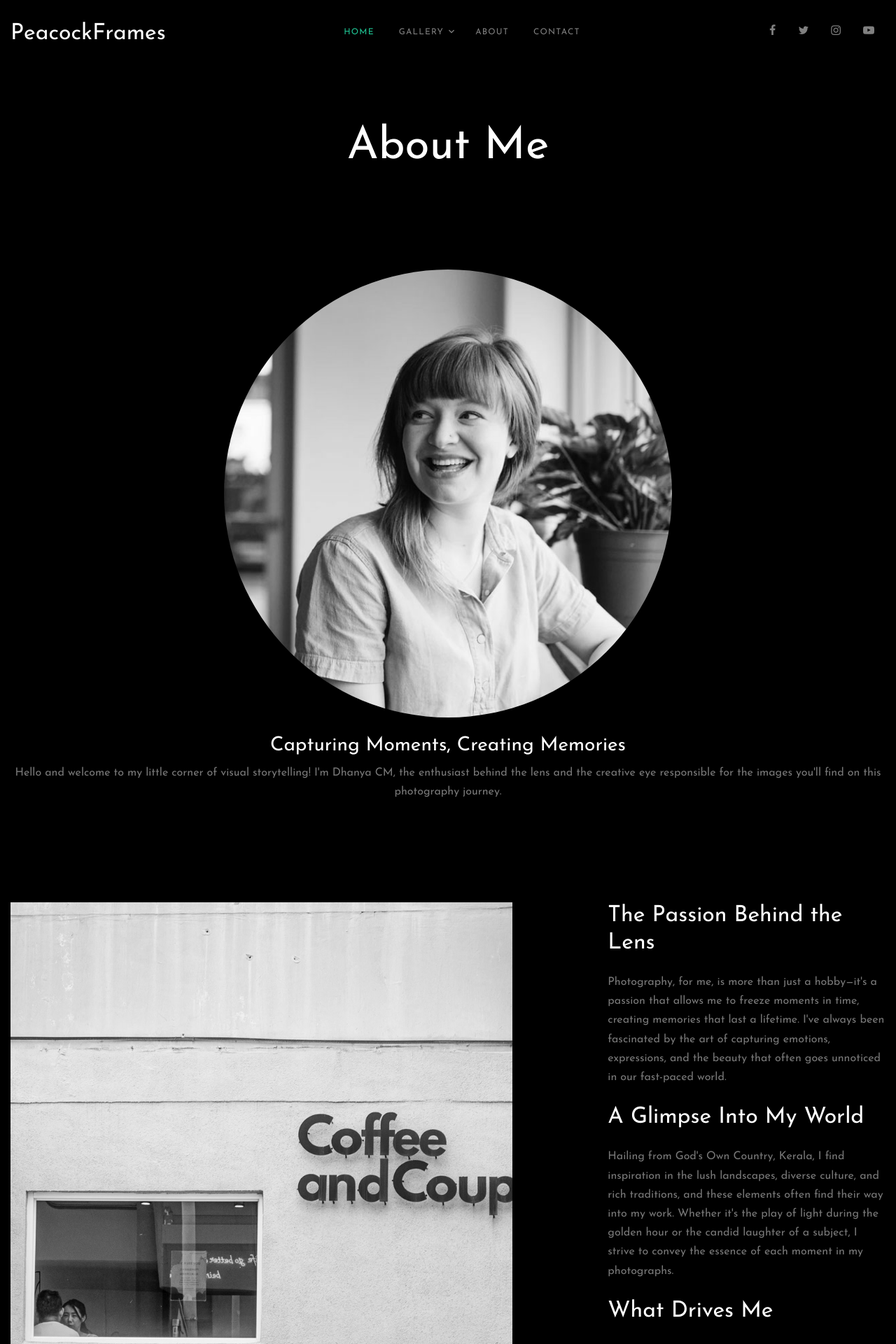
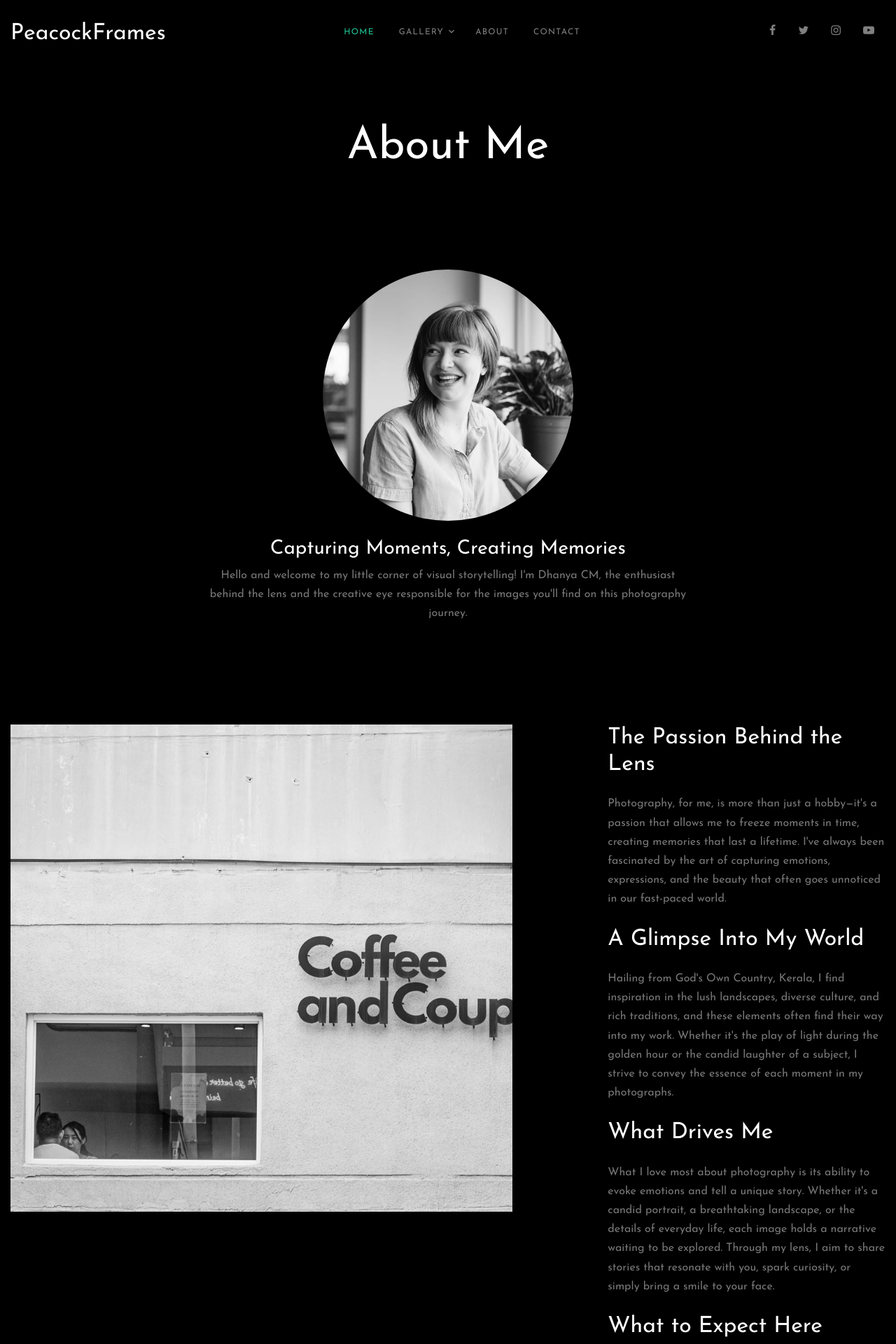
Before and after one commit to dhanyacm/peacockframes, a Jekyll site: the page built from about.html, in a window 1280 px wide. Shown: the top 1920 px of the page at 70% size. Built offline with Jekyll 4.4.1, drawn with Linux system fonts in a browser that asks for light colours; some web fonts are replaced; a script that is not in the unit is left out.

Commit message:
Update about.html

```diff
--- a/about.html
+++ b/about.html
@@ -21,14 +21,15 @@
 
         </div>
 
-         <div class="row site-section">
+         <div class="row site-section justify-content-center">
 
-          <div class="text-center mb-5">
+          <div class="col-md-7 text-center mb-5">
             <img src="images/person_2.jpg" alt="Image" class="img-fluid w-50 rounded-circle mb-4">
-             <h3 class="text-white">Capturing Moments, Creating Memories</h3>
-            <p>Hello and welcome to my little corner of visual storytelling! I'm Dhanya CM, the enthusiast behind the lens and the creative eye responsible for the images you'll find on this photography journey.</p>
+            <div class="col-12 ">
+              <h3 class="text-white">Capturing Moments, Creating Memories</h3>
+              <p>Hello and welcome to my little corner of visual storytelling! I'm Dhanya CM, the enthusiast behind the lens and the creative eye responsible for the images you'll find on this photography journey.</p>
             </div>
-
+          </div>
         </div>
 
 
```
